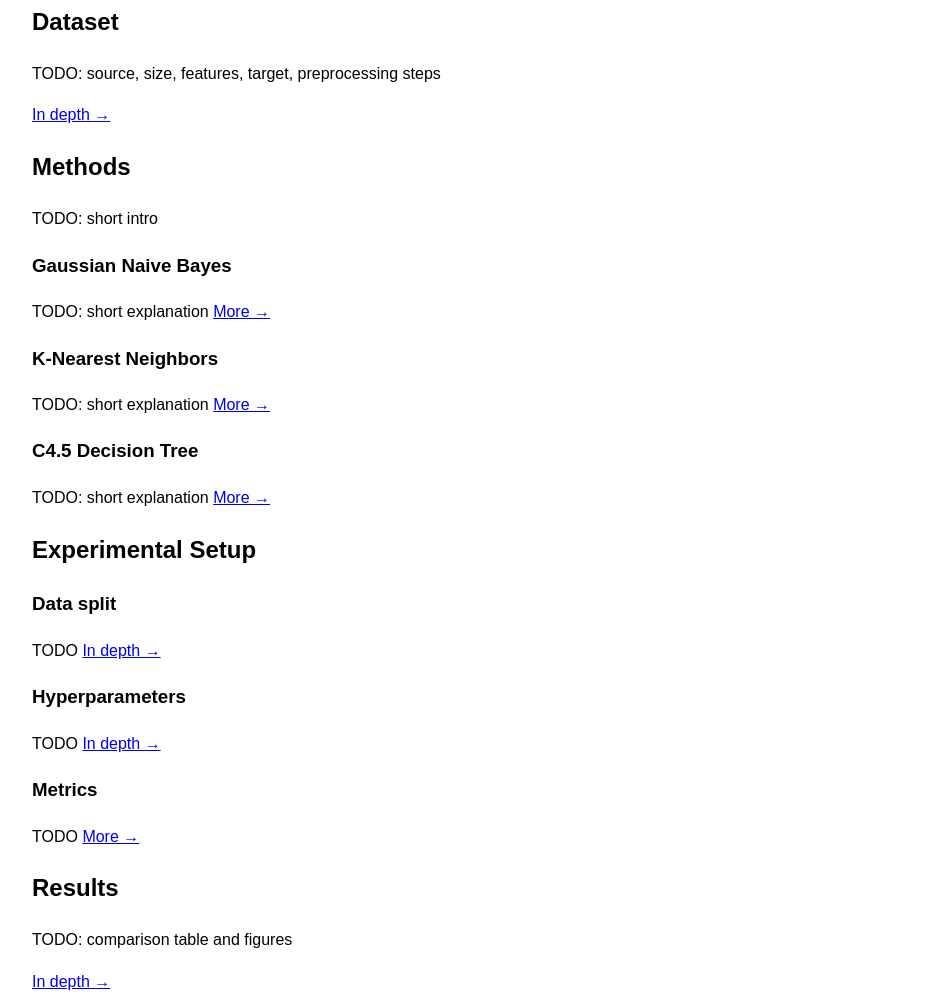
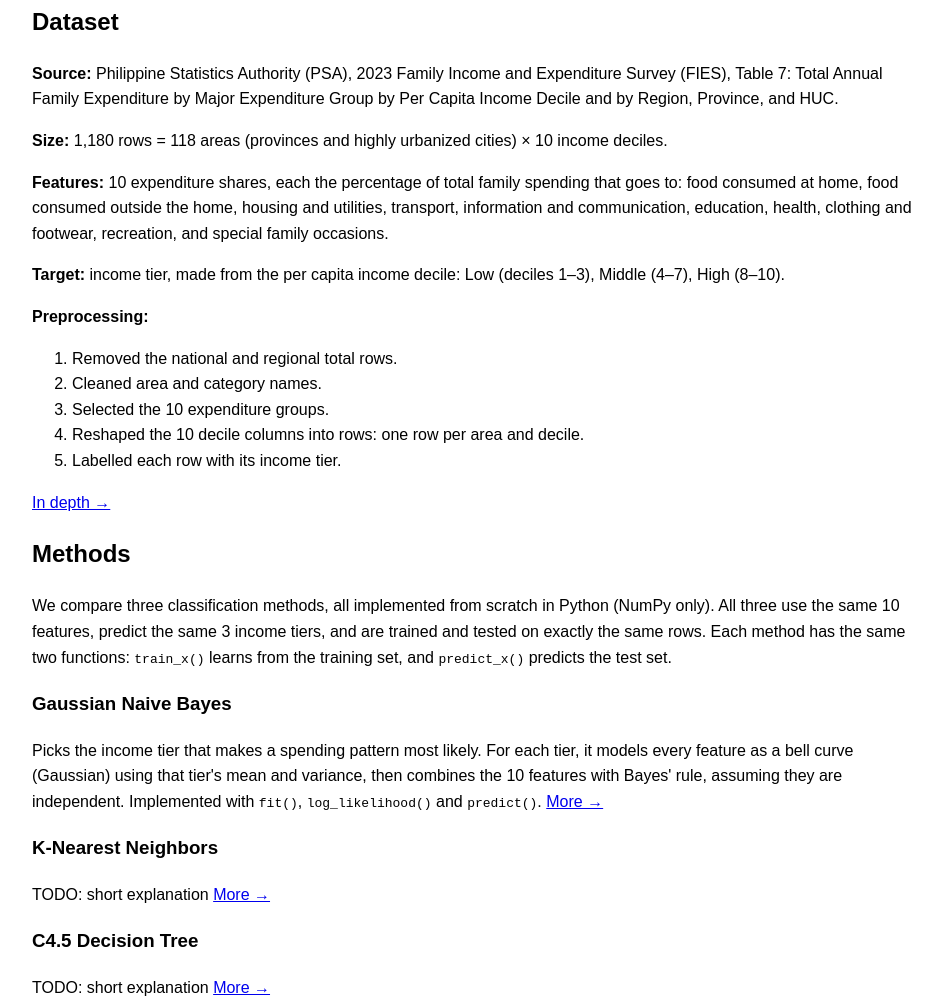
Before and after one commit to Shiiroi/cmsc-170-project, a plain HTML site: page docs/index.html in a window 1280 px wide. Shown: the part 292-1296 px from the top of the page, without its empty margins (158-1100 px from the left). Drawn offline with Linux system fonts and the light colour scheme.

Commit message:
feat: added dataset, methods intro and nb short explanation, and experimental setup

```diff
--- a/docs/index.html
+++ b/docs/index.html
@@ -37,17 +37,43 @@
         <!-- 3. Dataset description -->
         <section id="dataset">
             <h2>Dataset</h2>
-            <p>TODO: source, size, features, target, preprocessing steps</p>
+            <p><strong>Source:</strong> Philippine Statistics Authority (PSA), 2023 Family Income
+                and Expenditure Survey (FIES), Table 7: Total Annual Family Expenditure by Major
+                Expenditure Group by Per Capita Income Decile and by Region, Province, and HUC.</p>
+            <p><strong>Size:</strong> 1,180 rows = 118 areas (provinces and highly urbanized cities)
+                × 10 income deciles.</p>
+            <p><strong>Features:</strong> 10 expenditure shares, each the percentage of total family
+                spending that goes to: food consumed at home, food consumed outside the home,
+                housing and utilities, transport, information and communication, education, health,
+                clothing and footwear, recreation, and special family occasions.</p>
+            <p><strong>Target:</strong> income tier, made from the per capita income decile:
+                Low (deciles 1–3), Middle (4–7), High (8–10).</p>
+            <p><strong>Preprocessing:</strong></p>
+            <ol>
+                <li>Removed the national and regional total rows.</li>
+                <li>Cleaned area and category names.</li>
+                <li>Selected the 10 expenditure groups.</li>
+                <li>Reshaped the 10 decile columns into rows: one row per area and decile.</li>
+                <li>Labelled each row with its income tier.</li>
+            </ol>
             <p><a href="pipeline.html#preprocessing">In depth →</a></p>
         </section>
 
         <!-- 4. Methods -->
         <section id="methods">
             <h2>Methods</h2>
-            <p>TODO: short intro</p>
+            <p>We compare three classification methods, all implemented from scratch in Python
+                (NumPy only). All three use the same 10 features, predict the same 3 income tiers,
+                and are trained and tested on exactly the same rows. Each method has the same
+                two functions: <code>train_x()</code> learns from the training set, and
+                <code>predict_x()</code> predicts the test set.</p>
 
             <h3>Gaussian Naive Bayes</h3>
-            <p>TODO: short explanation <a href="methods.html#naive-bayes">More →</a></p>
+            <p>Picks the income tier that makes a spending pattern most likely. For each tier, it
+                models every feature as a bell curve (Gaussian) using that tier's mean and
+                variance, then combines the 10 features with Bayes' rule, assuming they are
+                independent. Implemented with <code>fit()</code>, <code>log_likelihood()</code>
+                and <code>predict()</code>. <a href="methods.html#naive-bayes">More →</a></p>
 
             <h3>K-Nearest Neighbors</h3>
             <p>TODO: short explanation <a href="methods.html#knn">More →</a></p>
@@ -61,13 +87,34 @@
             <h2>Experimental Setup</h2>
 
             <h3>Data split</h3>
-            <p>TODO <a href="pipeline.html#split">In depth →</a></p>
+            <p>The data is split <strong>by area</strong>, not by row, so all 10 rows of an area
+                are on the same side and no area is in both sets. 70% of the areas are used for
+                training and 30% for testing, chosen at random with a fixed seed (42), so every
+                method uses exactly the same rows.</p>
+            <ul>
+                <li><strong>Training set:</strong> 83 areas, 830 rows</li>
+                <li><strong>Test set:</strong> 35 areas, 350 rows</li>
+            </ul>
+            <p><a href="pipeline.html#split">In depth →</a></p>
 
             <h3>Hyperparameters</h3>
-            <p>TODO <a href="pipeline.html#training">In depth →</a></p>
+            <table>
+                <thead>
+                    <tr><th>Method</th><th>Hyperparameters</th></tr>
+                </thead>
+                <tbody>
+                    <tr><td>Gaussian Naive Bayes</td><td><code>var_smoothing = 1e-9</code></td></tr>
+                    <tr><td>K-Nearest Neighbors</td><td><code>k = 5</code>, <code>p = 2</code></td></tr>
+                    <tr><td>C4.5 Decision Tree</td><td><code>max_depth = 10</code>, <code>min_samples = 10</code></td></tr>
+                </tbody>
+            </table>
+            <p><a href="pipeline.html#training">In depth →</a></p>
 
             <h3>Metrics</h3>
-            <p>TODO <a href="metrics.html">More →</a></p>
+            <p>Accuracy, plus precision, recall and F1 for each income tier, combined into one
+                score per model with a weighted mean (weighted by the number of test rows in each
+                tier). All metrics are implemented from scratch.
+                <a href="metrics.html">More →</a></p>
         </section>
 
         <!-- 6. Results -->
```
